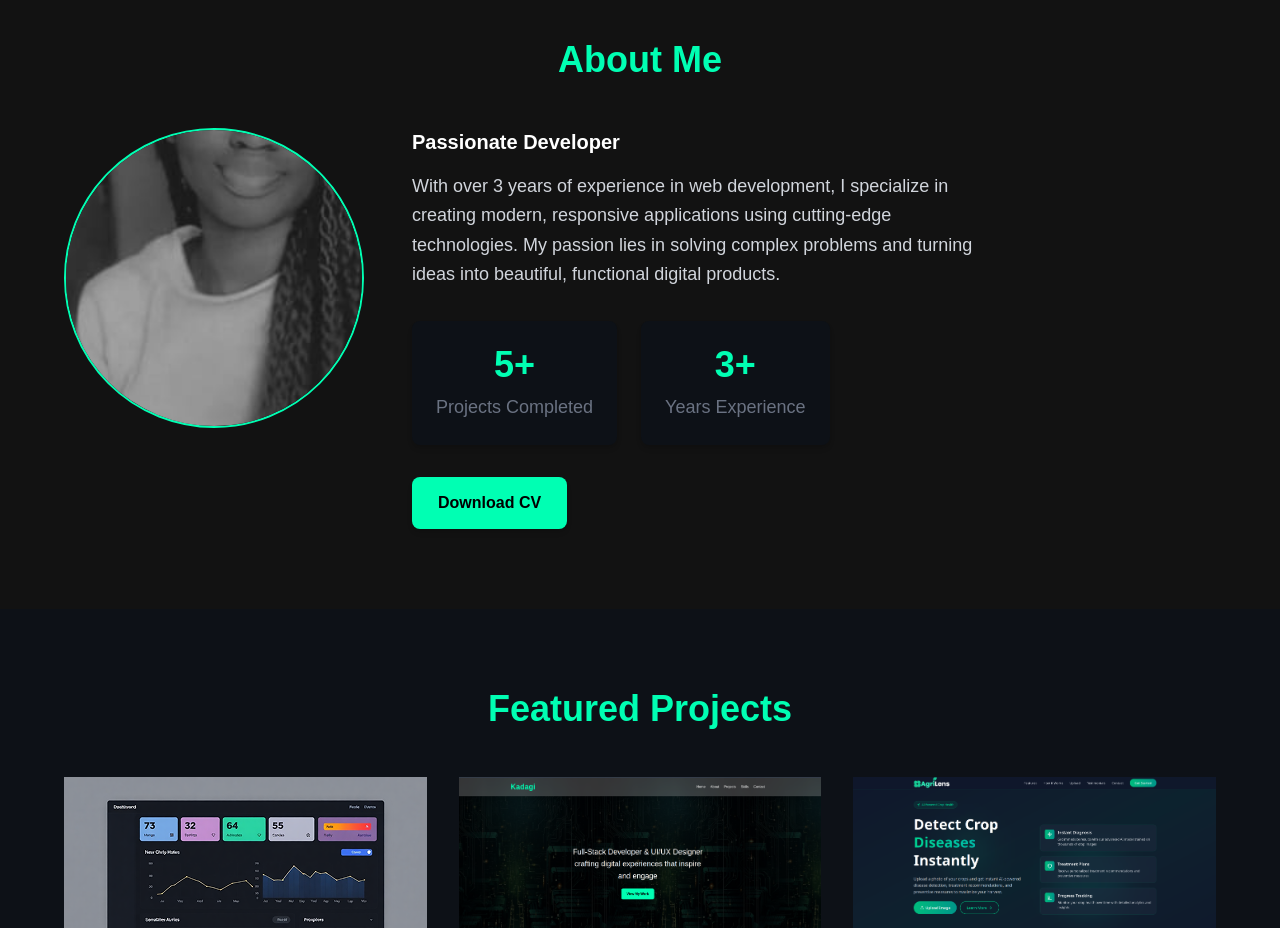
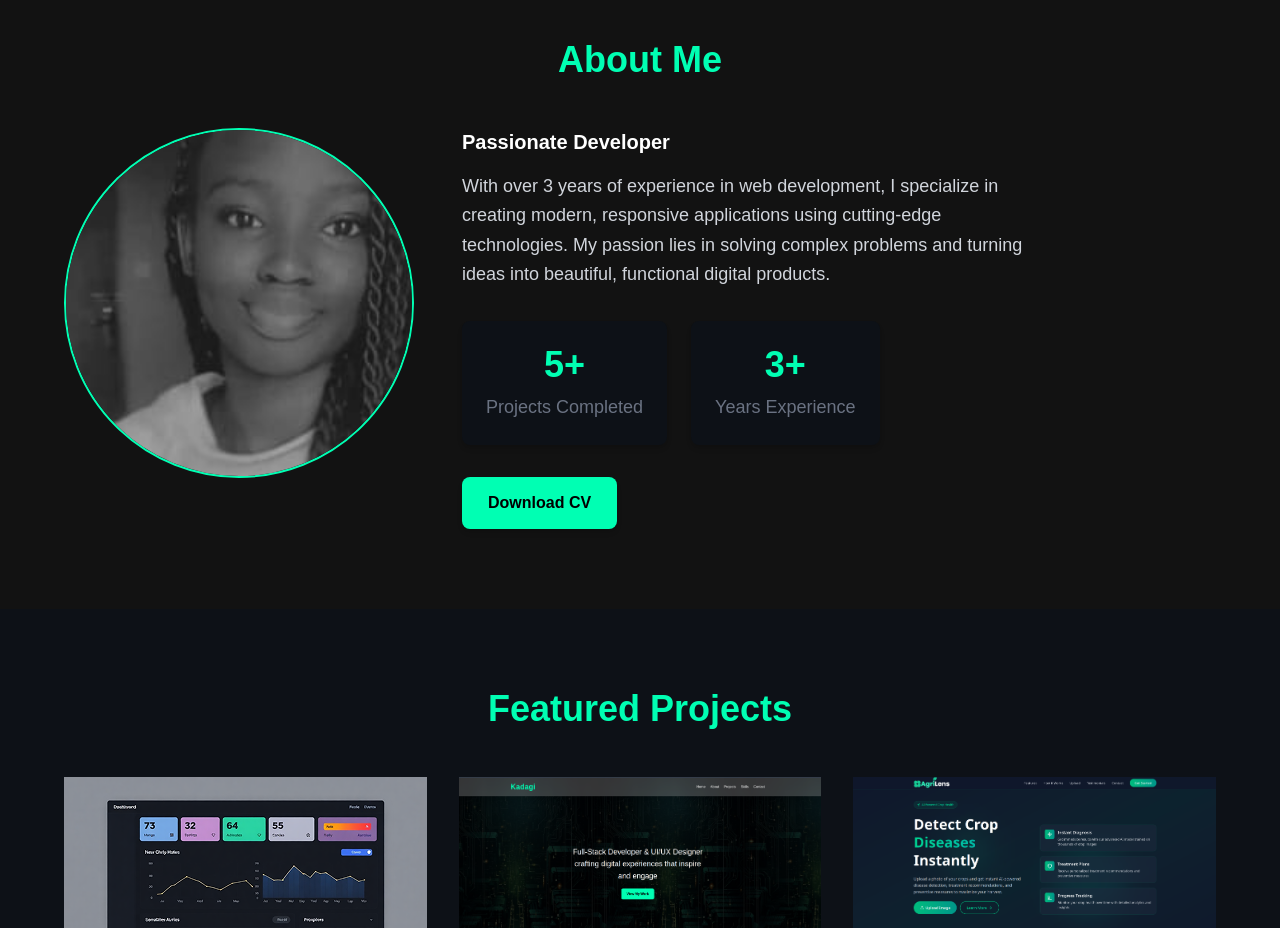
Before and after one commit to dantekadagi3/portfolio, a Next.js app: page / in a window 1280 px wide. Shown: the part 840-1768 px from the top of the page. Built offline with nearby package versions, Linux system fonts and the light colour scheme.

Commit message:
made the visibility of my profile image better

```diff
--- a/app/page.tsx
+++ b/app/page.tsx
@@ -42,16 +42,15 @@ export default function Home() {
 
           <div className="flex flex-col md:flex-row items-center md:items-start gap-12">
             {/* Profile Image */}
-            <div className="relative w-[300px] h-[300px]">
+           <div className="relative w-[350px] h-[350px]">
   <Image
     src="/Dante.jpeg"
     alt="Profile Picture"
     fill
-                className="rounded-full border-2 border-[#00FFB3] object-cover"
+    className="rounded-full border-2 border-[#00FFB3] object-cover object-top"
     priority
   />
 </div>
-
             {/* About Text & Stats */}
             <div className="flex flex-col items-start text-left">
               <div className="mb-8">
```
Lines whose indentation alone changed are shown as unchanged.
